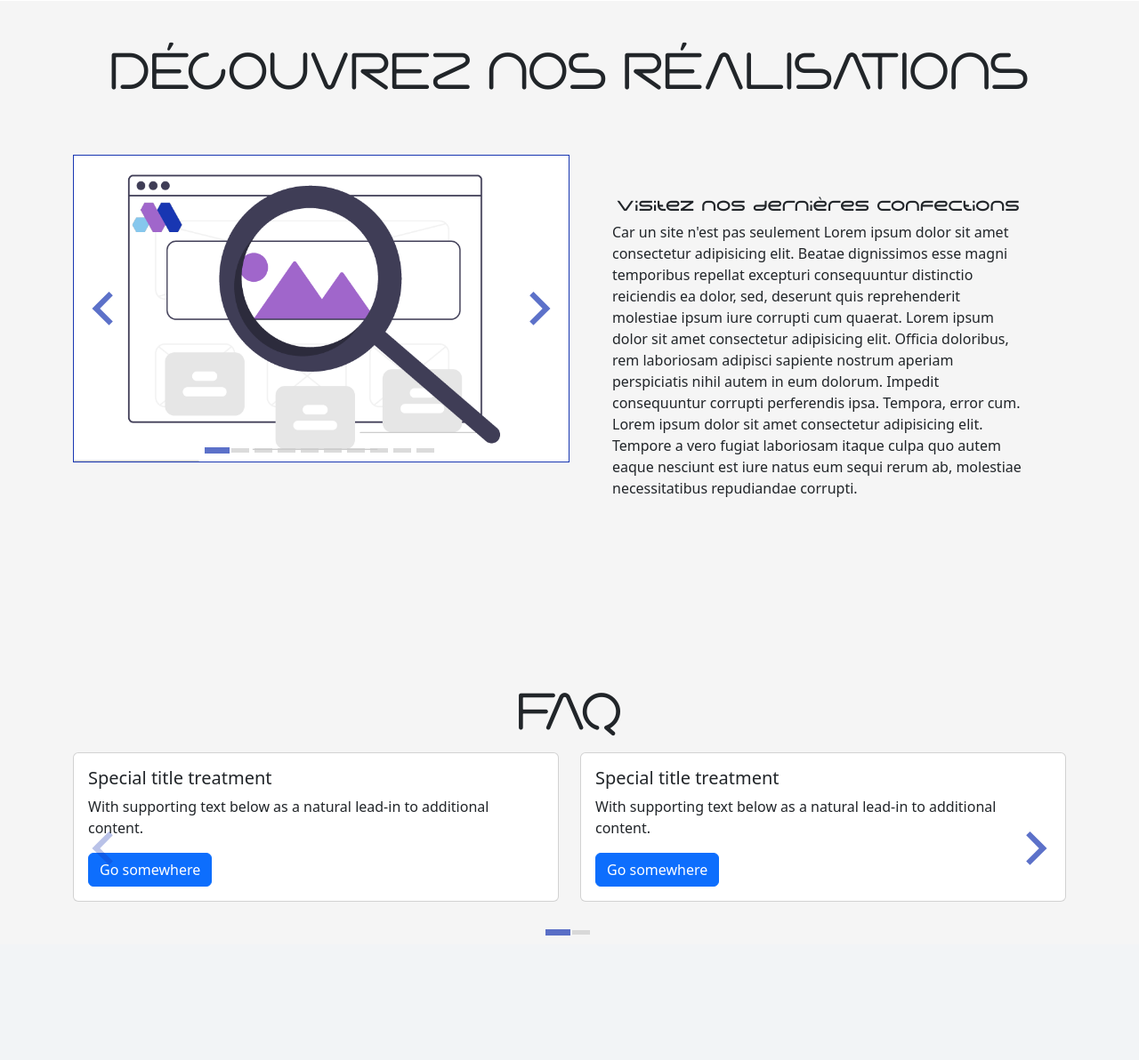
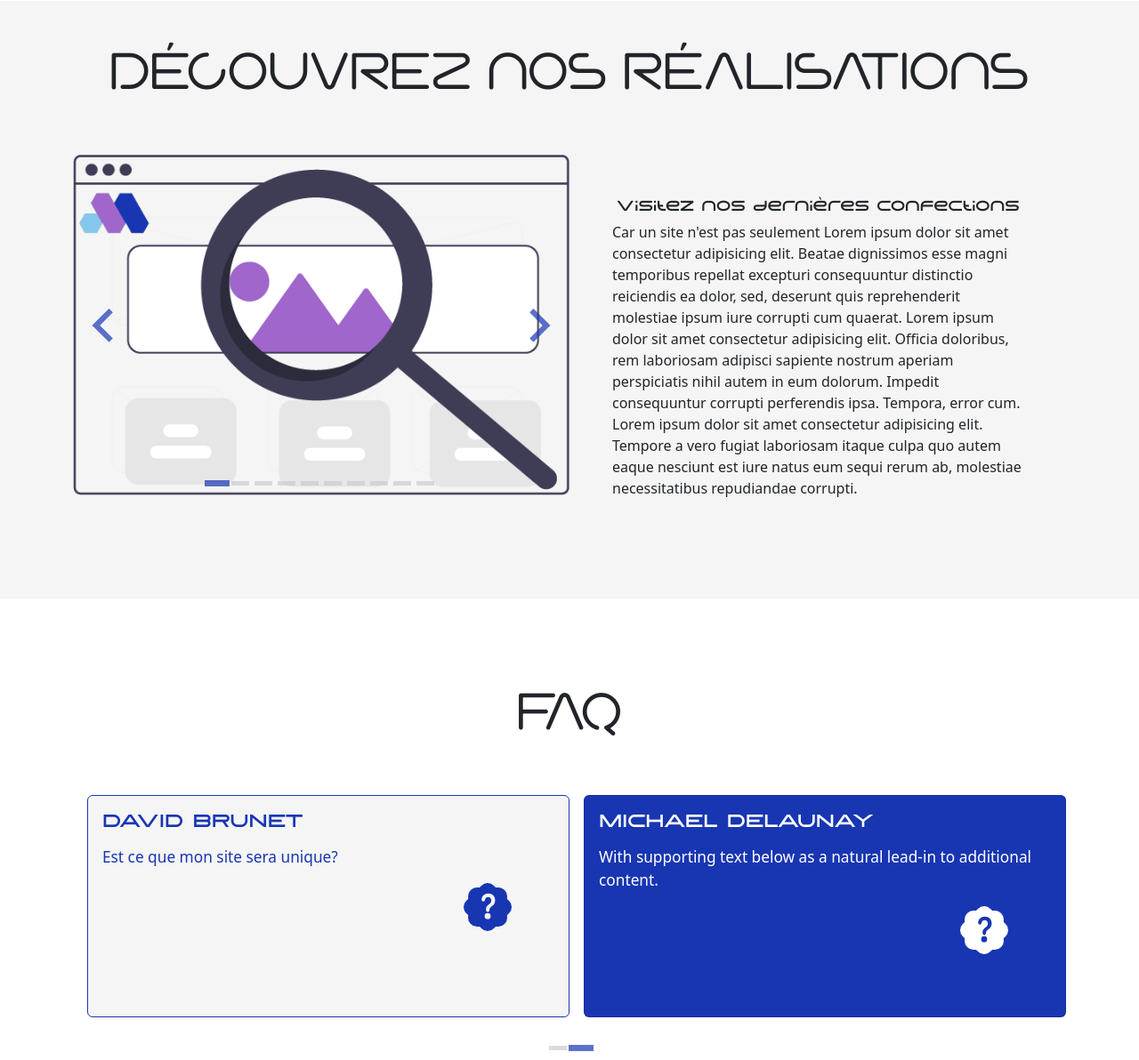
Before and after one commit to Helmi74130/website, a PHP site: page / in a window 1280 px wide. Shown: the part 2347-3539 px from the top of the page at 89% size. Before the commit the page ends 3399 px from the top, so only its background shows below. Run offline with PHP 8.4, Linux system fonts and the light colour scheme.

Commit message:
add style carousel faq

```diff
--- a/css/style.css
+++ b/css/style.css
@@ -137,12 +137,65 @@
 }
 
 .making .splide__slide img {
-  border: 1px solid #1836b2;
   min-height: 100%;
 }
 
 .making .subtitle-making {
   font-family: 'aerosregular';
+}
+
+.faq {
+  background: white;
+}
+
+.faq .card {
+  min-height: 250px;
+}
+
+.faq .card-body {
+  position: relative;
+}
+
+.faq .card-body .answer {
+  position: absolute;
+  right: 0;
+  top: 0;
+}
+
+.faq .card-title {
+  font-family: 'aerosregular';
+}
+
+.faq .bg-blue {
+  background: #1836b2;
+  color: white;
+}
+
+.faq .bg-grey {
+  background: #f5f5f5;
+  border: 1px solid #1836b2;
+}
+
+.faq .card-text {
+  font-size: calc(0.6vw + 0.6vh + 0.6vmin);
+}
+
+.faq .bi-patch-question-fill {
+  color: white;
+}
+
+.faq .color-blue {
+  color: #1836b2;
+}
+
+.faq .bi-patch-question-fill {
+  -webkit-transition: 0.3s;
+  transition: 0.3s;
+}
+
+.faq .bi-patch-question-fill:hover {
+  -webkit-transform: rotate(15deg);
+          transform: rotate(15deg);
 }
 
 .send {
--- a/css/style.scss
+++ b/css/style.scss
@@ -121,7 +121,7 @@
 
   .splide__slide{
     img{
-      border: 1px solid $colorblue;
+      //border: 1px solid $colorblue;
       min-height: 100%;
     }
   }
@@ -132,7 +132,39 @@
 
 }
 
+.faq{
+  background: white;
+  .card{
+    min-height: 250px;
+  }
+  .card-title{
+    font-family: 'aerosregular';
+  }
+  .bg-blue{
+    background: $colorblue;
+    color: white;
+  }
+  .bg-grey{
+    background: #f5f5f5;
+    border: 1px solid $colorblue;
+  }
+  .card-text{
+    font-size: calc(0.6vw + 0.6vh + 0.6vmin);
+  }
+  .bi-patch-question-fill{
+    color: white;
+  }
+  .color-blue{
+    color: $colorblue;
 
+  }
+  .bi-patch-question-fill{
+    transition: 0.3s;
+    &:hover{
+      transform: rotate(15deg);
+    }
+  }
+}
 //ANIMATION
 
 .send {
--- a/index.html
+++ b/index.html
@@ -134,7 +134,7 @@
             <section class="splide" aria-label="Splide Basic HTML Example">
               <div class="splide__track">
                 <ul class="splide__list">
-                  <li class="splide__slide"><img class="img-fluid" src="/img/discover.png" alt="Image réalisation site de web"></li>
+                  <li class="splide__slide  d-flex justify-content-center align-items-center"><img class="img-fluid" src="/img/discover1.png" alt="Image réalisation site de web"></li>
                   <li class="splide__slide"><a href=""><img class="img-fluid" src="/img/realisation/sandrine.webp" alt="Image réalisation site de web"></a></li>
                   <li class="splide__slide"><a href=""><img class="img-fluid" src="/img/realisation/illustre.webp" alt="Image réalisation site de web"></a></li>
                   <li class="splide__slide"><a href=""><img class="img-fluid" src="/img/realisation/richard.webp" alt="Image réalisation site de web"></a></li>
@@ -157,52 +157,104 @@
     </section>
     <!-- FAQ-->
 
-    <section class="FAQ pt-5">
+    <section class="faq pt-5">
       <h6 class="subhead text-center pt-5">FAQ</h6>
-      <article class="container">
+      <article class="container pt-5">
         <div class="row gx-0">
           <div class="col-12">
             <section id="slider2" class="splide pb-5" aria-label="Splide Basic HTML Example">
               <div class="splide__track">
                 <ul class="splide__list">
-                  <li class="splide__slide">
+                  <!-- LEFT CARD 1-->
+                  <li class="splide__slide ps-3">
                     <div class="row">
-                      <div class="col-sm-6 mb-3 mb-sm-0">
-                        <div class="card">
+                      <div class="col-12">
+                        <div class="card bg-grey color-blue">
                           <div class="card-body">
-                            <h5 class="card-title">Special title treatment</h5>
-                            <p class="card-text">With supporting text below as a natural lead-in to additional content.</p>
-                            <a href="#" class="btn btn-primary">Go somewhere</a>
-                          </div>
-                        </div>
-                      </div>
-                      <div class="col-sm-6">
-                        <div class="card">
-                          <div class="card-body">
-                            <h5 class="card-title">Special title treatment</h5>
-                            <p class="card-text">With supporting text below as a natural lead-in to additional content.</p>
-                            <a href="#" class="btn btn-primary">Go somewhere</a>
+                            <h5 class="card-title">MOHAMED DUPRES</h5>
+                            <p class="card-text text-dark pt-2 ">Est ce que mon site sera unique?</p>
+                            <p class="text-end pe-5 ">
+                              <a data-bs-toggle="collapse" href="#multiCollapseExample1" role="button" aria-expanded="false" aria-controls="multiCollapseExample1"><svg xmlns="http://www.w3.org/2000/svg" width="54" height="54" fill="currentColor" class="bi bi-patch-question-fill color-blue togle-btn-left" viewBox="0 0 16 16">
+                                <path d="M5.933.87a2.89 2.89 0 0 1 4.134 0l.622.638.89-.011a2.89 2.89 0 0 1 2.924 2.924l-.01.89.636.622a2.89 2.89 0 0 1 0 4.134l-.637.622.011.89a2.89 2.89 0 0 1-2.924 2.924l-.89-.01-.622.636a2.89 2.89 0 0 1-4.134 0l-.622-.637-.89.011a2.89 2.89 0 0 1-2.924-2.924l.01-.89-.636-.622a2.89 2.89 0 0 1 0-4.134l.637-.622-.011-.89a2.89 2.89 0 0 1 2.924-2.924l.89.01.622-.636zM7.002 11a1 1 0 1 0 2 0 1 1 0 0 0-2 0zm1.602-2.027c.04-.534.198-.815.846-1.26.674-.475 1.05-1.09 1.05-1.986 0-1.325-.92-2.227-2.262-2.227-1.02 0-1.792.492-2.1 1.29A1.71 1.71 0 0 0 6 5.48c0 .393.203.64.545.64.272 0 .455-.147.564-.51.158-.592.525-.915 1.074-.915.61 0 1.03.446 1.03 1.084 0 .563-.208.885-.822 1.325-.619.433-.926.914-.926 1.64v.111c0 .428.208.745.585.745.336 0 .504-.24.554-.627z"/>
+                              </svg></a>
+                            </p>
+                            <div class="collapse multi-collapse" id="multiCollapseExample1">
+                              <div class="card card-body bg-blue">
+                                Some placeholder content for the first collapse component of this multi-collapse example. This panel is hidden by default but revealed when the user activates the relevant trigger.
+                              </div>
+                            </div>
                           </div>
                         </div>
                       </div>
                     </div>
                   </li>
-                  <li class="splide__slide"><div class="row">
-                    <div class="col-sm-6 mb-3 mb-sm-0">
-                      <div class="card">
-                        <div class="card-body">
-                          <h5 class="card-title">Special title treatment</h5>
-                          <p class="card-text">With supporting text below as a natural lead-in to additional content.</p>
-                          <a href="#" class="btn btn-primary">Go somewhere</a>
+
+                  <!-- RIGHT CARD 2-->
+                  <li class="splide__slide ps-3">
+                    <div class="row">
+                      <div class="col-12">
+                        <div class="card bg-blue">
+                          <div class="card-body">
+                            <h5 class="card-title">ERIC CARLIER</h5>
+                            <p class="card-text pt-2">With supporting text below as a natural lead-in to additional content.</p>
+                            <p class="text-end pe-5 ">
+                              <a data-bs-toggle="collapse" href="#multiCollapseExample2" role="button" aria-expanded="false" aria-controls="multiCollapseExample1"><svg xmlns="http://www.w3.org/2000/svg" width="54" height="54" fill="currentColor" class="bi bi-patch-question-fill " viewBox="0 0 16 16">
+                                <path d="M5.933.87a2.89 2.89 0 0 1 4.134 0l.622.638.89-.011a2.89 2.89 0 0 1 2.924 2.924l-.01.89.636.622a2.89 2.89 0 0 1 0 4.134l-.637.622.011.89a2.89 2.89 0 0 1-2.924 2.924l-.89-.01-.622.636a2.89 2.89 0 0 1-4.134 0l-.622-.637-.89.011a2.89 2.89 0 0 1-2.924-2.924l.01-.89-.636-.622a2.89 2.89 0 0 1 0-4.134l.637-.622-.011-.89a2.89 2.89 0 0 1 2.924-2.924l.89.01.622-.636zM7.002 11a1 1 0 1 0 2 0 1 1 0 0 0-2 0zm1.602-2.027c.04-.534.198-.815.846-1.26.674-.475 1.05-1.09 1.05-1.986 0-1.325-.92-2.227-2.262-2.227-1.02 0-1.792.492-2.1 1.29A1.71 1.71 0 0 0 6 5.48c0 .393.203.64.545.64.272 0 .455-.147.564-.51.158-.592.525-.915 1.074-.915.61 0 1.03.446 1.03 1.084 0 .563-.208.885-.822 1.325-.619.433-.926.914-.926 1.64v.111c0 .428.208.745.585.745.336 0 .504-.24.554-.627z"/>
+                              </svg></a>
+                            </p>
+                            <div class="collapse multi-collapse" id="multiCollapseExample2">
+                              <div class="card card-body bg-grey text-dark">
+                                Some  placeholder content for the first collapse component of this multi-collapse example. This panel is hidden by default but revealed when the user activates the relevant trigger.
+                              </div>
+                            </div>
+                          </div>
                         </div>
                       </div>
                     </div>
-                    <div class="col-sm-6">
-                      <div class="card">
-                        <div class="card-body">
-                          <h5 class="card-title">Special title treatment</h5>
-                          <p class="card-text">With supporting text below as a natural lead-in to additional content.</p>
-                          <a href="#" class="btn btn-primary">Go somewhere</a>
+                  </li>
+
+                  <!-- LEFT CARD 3-->
+                  <li class="splide__slide ps-3">
+                    <div class="row">
+                      <div class="col-12">
+                        <div class="card bg-grey color-blue">
+                          <div class="card-body">
+                            <h5 class="card-title">DAVID BRUNET</h5>
+                            <p class="card-text pt-2">Est ce que mon site sera unique?</p>
+                            <p class="text-end pe-5 ">
+                              <a class="" data-bs-toggle="collapse" href="#multiCollapseExample3" role="button" aria-expanded="false" aria-controls="multiCollapseExample3"><svg xmlns="http://www.w3.org/2000/svg" width="54" height="54" fill="currentColor" class="bi bi-patch-question-fill color-blue togle-btn-left" viewBox="0 0 16 16">
+                                <path d="M5.933.87a2.89 2.89 0 0 1 4.134 0l.622.638.89-.011a2.89 2.89 0 0 1 2.924 2.924l-.01.89.636.622a2.89 2.89 0 0 1 0 4.134l-.637.622.011.89a2.89 2.89 0 0 1-2.924 2.924l-.89-.01-.622.636a2.89 2.89 0 0 1-4.134 0l-.622-.637-.89.011a2.89 2.89 0 0 1-2.924-2.924l.01-.89-.636-.622a2.89 2.89 0 0 1 0-4.134l.637-.622-.011-.89a2.89 2.89 0 0 1 2.924-2.924l.89.01.622-.636zM7.002 11a1 1 0 1 0 2 0 1 1 0 0 0-2 0zm1.602-2.027c.04-.534.198-.815.846-1.26.674-.475 1.05-1.09 1.05-1.986 0-1.325-.92-2.227-2.262-2.227-1.02 0-1.792.492-2.1 1.29A1.71 1.71 0 0 0 6 5.48c0 .393.203.64.545.64.272 0 .455-.147.564-.51.158-.592.525-.915 1.074-.915.61 0 1.03.446 1.03 1.084 0 .563-.208.885-.822 1.325-.619.433-.926.914-.926 1.64v.111c0 .428.208.745.585.745.336 0 .504-.24.554-.627z"/>
+                              </svg></a>
+                            </p>
+                            <div class="collapse multi-collapse" id="multiCollapseExample3">
+                              <div class="card card-body bg-blue">
+                                Some placeholder content for the first collapse component of this multi-collapse example. This panel is hidden by default but revealed when the user activates the relevant trigger.
+                              </div>
+                            </div>
+                          </div>
+                        </div>
+                      </div>
+                    </div>
+                  </li>
+                  <!-- RIGHT CARD 4-->
+                  <li class="splide__slide ps-3">
+                    <div class="row">
+                      <div class="col-12">
+                        <div class="card bg-blue">
+                          <div class="card-body">
+                            <h5 class="card-title">MICHAEL DELAUNAY</h5>
+                            <p class="card-text pt-2">With supporting text below as a natural lead-in to additional content.</p>
+                            <p class="text-end pe-5 ">
+                              <a data-bs-toggle="collapse" href="#multiCollapseExample4" role="button" aria-expanded="false" aria-controls="multiCollapseExample4"><svg xmlns="http://www.w3.org/2000/svg" width="54" height="54" fill="currentColor" class="bi bi-patch-question-fill togle-btn" viewBox="0 0 16 16">
+                                <path d="M5.933.87a2.89 2.89 0 0 1 4.134 0l.622.638.89-.011a2.89 2.89 0 0 1 2.924 2.924l-.01.89.636.622a2.89 2.89 0 0 1 0 4.134l-.637.622.011.89a2.89 2.89 0 0 1-2.924 2.924l-.89-.01-.622.636a2.89 2.89 0 0 1-4.134 0l-.622-.637-.89.011a2.89 2.89 0 0 1-2.924-2.924l.01-.89-.636-.622a2.89 2.89 0 0 1 0-4.134l.637-.622-.011-.89a2.89 2.89 0 0 1 2.924-2.924l.89.01.622-.636zM7.002 11a1 1 0 1 0 2 0 1 1 0 0 0-2 0zm1.602-2.027c.04-.534.198-.815.846-1.26.674-.475 1.05-1.09 1.05-1.986 0-1.325-.92-2.227-2.262-2.227-1.02 0-1.792.492-2.1 1.29A1.71 1.71 0 0 0 6 5.48c0 .393.203.64.545.64.272 0 .455-.147.564-.51.158-.592.525-.915 1.074-.915.61 0 1.03.446 1.03 1.084 0 .563-.208.885-.822 1.325-.619.433-.926.914-.926 1.64v.111c0 .428.208.745.585.745.336 0 .504-.24.554-.627z"/>
+                              </svg></a>
+                            </p>
+                            <div class="collapse multi-collapse" id="multiCollapseExample4">
+                              <div class="card card-body bg-grey text-dark">
+                                Some  placeholder content for the first collapse component of this multi-collapse example. This panel is hidden by default but revealed when the user activates the relevant trigger.
+                              </div>
+                            </div>
+                          </div>
                         </div>
                       </div>
                     </div>
@@ -219,6 +271,7 @@
 
 
 </body>
+<script src="/bootstrap/bootstrap.bundle.min.js"></script>
 <script src="/splide/splide.min.js"></script>
 <script src="/js/script.js"></script>
 
```
Also changed, not shown: js/script.js (+6 -1 lines), img/discover1.png (added), 1 other file.
